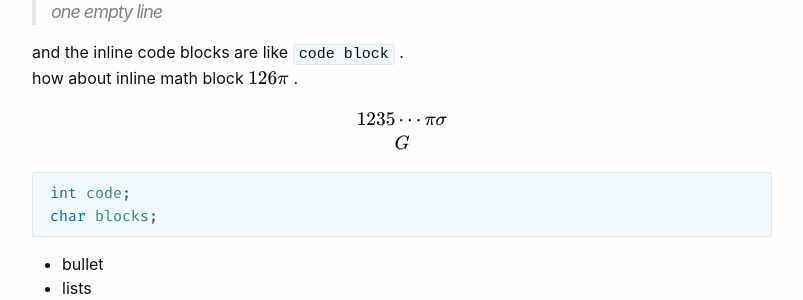
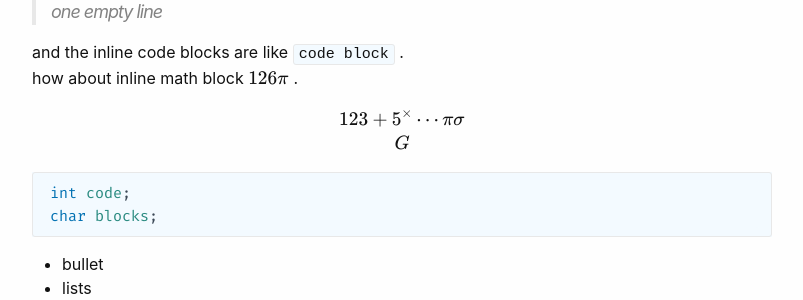
Before and after one commit to JAEHYEON-BAE/jaehyeon-bae.github.io, a Jekyll site: the page built from _posts/2026-05-28-first-post.markdown, in a window 1280 px wide and 900 px high. Shown: the part 409-709 px from the top of the window, without its empty margins (238-1041 px from the left). Built offline with Jekyll 4.4.1, drawn with Linux system fonts in a browser that asks for light colours.

Commit message:
Change: test post

```diff
--- a/_posts/2026-05-28-first-post.markdown
+++ b/_posts/2026-05-28-first-post.markdown
@@ -18,7 +18,7 @@ and the inline code blocks are like `code block` .\
 how about inline math block $126 \pi $ .
 
 $$
-1235 \cdots \pi \sigma \\
+123+ 5^{\times} \cdots \pi \sigma \\
 G
 $$
 
```
